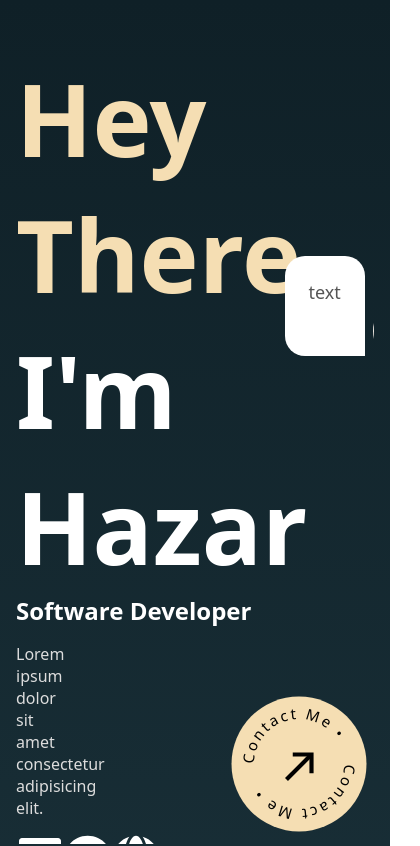
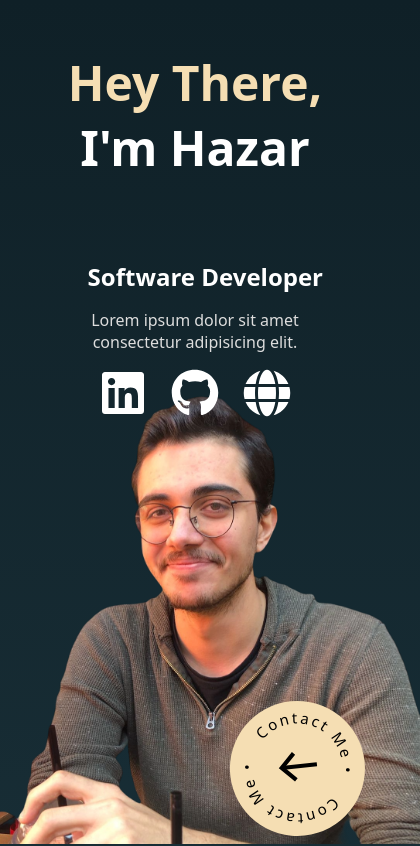
Before and after one commit to HazarN/website, a React (Vite) app: page / in a window 390 px wide. Shown: the top 846 px of the page, 420 px wide, since content can reach past the window. Built offline with nearby package versions, Linux system fonts and the light colour scheme.

Commit message:
feature(_responsiveness): Responsiveness implemented to the hero section, also animations are implemented to the project with motion/react

```diff
--- a/package.json
+++ b/package.json
@@ -10,9 +10,11 @@
     "preview": "vite preview"
   },
   "dependencies": {
+    "motion": "^12.7.4",
     "react": "^19.0.0",
     "react-dom": "^19.0.0",
     "react-icons": "^5.5.0",
+    "react-type-animation": "^3.2.0",
     "styled-components": "^6.1.17"
   },
   "devDependencies": {
--- a/src/features/hero/BubbleSpeech.tsx
+++ b/src/features/hero/BubbleSpeech.tsx
@@ -1,15 +1,7 @@
-import styled from 'styled-components';
-
-const StyledBubbleSpeech = styled.div`
-  margin-top: 256px;
-
-  display: flex;
-  justify-content: space-between;
-  align-items: end;
-  gap: 8px;
-
-  width: 50%;
-`;
+import media from '@styles/media';
+import { motion } from 'motion/react';
+import { TypeAnimation } from 'react-type-animation';
+import styled, { css } from 'styled-components';
 
 const Bubble = styled.p`
   width: 100%;
@@ -29,12 +21,54 @@ const ProfileImage = styled.img`
   border-radius: 50%;
 `;
 
+const StyledBubbleSpeech = styled.div`
+  margin-top: 256px;
+
+  display: flex;
+  justify-content: space-between;
+  align-items: end;
+  gap: 8px;
+
+  width: 50%;
+
+  ${media.desktop(
+    'max-width',
+    css`
+      width: 100%;
+    `
+  )}
+  ${media.tablet(
+    'max-width',
+    css`
+      display: none;
+    `
+  )}
+`;
+const AnimatedStyledBubbleSpeech = motion(StyledBubbleSpeech);
+
 function BubbleSpeech() {
   return (
-    <StyledBubbleSpeech>
-      <Bubble className='bubble'>text</Bubble>
+    <AnimatedStyledBubbleSpeech animate={{ opacity: [0, 1] }} transition={{ duration: 1 }}>
+      <Bubble className='bubble'>
+        <TypeAnimation
+          sequence={[
+            'Building Scalable Web Applications',
+            1000,
+            'Developing Robust Backend Solutions',
+            1000,
+            'Creating Seamless User Experiences',
+            1000,
+            'Optimizing Code for Performance',
+            1000,
+          ]}
+          wrapper='span'
+          speed={40}
+          deletionSpeed={60}
+          repeat={Infinity}
+        />
+      </Bubble>
       <ProfileImage src='/hero-pp.jpeg' alt='profile photo' />
-    </StyledBubbleSpeech>
+    </AnimatedStyledBubbleSpeech>
   );
 }
 
--- a/src/features/hero/Hero.tsx
+++ b/src/features/hero/Hero.tsx
@@ -1,21 +1,32 @@
-import styled from 'styled-components';
+import styled, { css } from 'styled-components';
 
+import HeroBackground from '@features/hero/HeroBackground';
 import HeroLeft from '@features/hero/HeroLeft';
-import HeroRight from './HeroRight';
+import HeroRight from '@features/hero/HeroRight';
+import media from '@styles/media';
 
 const StyledHero = styled.div`
   display: flex;
 
   height: 100%;
   overflow: hidden;
+
+  ${media.tablet(
+    'max-width',
+    css`
+      flex-direction: column;
+      align-items: end;
+    `
+  )}
 `;
 
 function Hero() {
   return (
     <StyledHero>
       <HeroLeft />
+      <HeroRight />
 
-      <HeroRight />
+      <HeroBackground />
     </StyledHero>
   );
 }
--- /dev/null
+++ b/src/features/hero/HeroBackground.tsx
@@ -0,0 +1,67 @@
+import media from '@styles/media';
+import styled, { css } from 'styled-components';
+
+const StyledHeroBackground = styled.div`
+  position: absolute;
+  top: 0;
+  left: 0;
+
+  width: 100%;
+  height: 100%;
+
+  z-index: -1;
+`;
+
+const ImageWrapper = styled.div`
+  position: absolute;
+  bottom: 0;
+  left: 0;
+  right: 0;
+  margin: auto;
+
+  height: 80%;
+  width: max-content;
+
+  img {
+    width: 100%;
+    height: 100%;
+    object-fit: cover;
+  }
+
+  ${media.desktop(
+    'max-width',
+    css`
+      height: 55%;
+      top: auto;
+      bottom: 0;
+    `
+  )}
+  ${media.laptop(
+    'max-width',
+    css`
+      height: 45%;
+      top: auto;
+      bottom: 0;
+    `
+  )}
+  ${media.tablet(
+    'max-width',
+    css`
+      height: 55%;
+    `
+  )}
+`;
+
+function HeroBackground() {
+  return (
+    <StyledHeroBackground>
+      {/* 3d Shape */}
+
+      <ImageWrapper className='heroImg'>
+        <img src='/hero.png' alt='background image' />
+      </ImageWrapper>
+    </StyledHeroBackground>
+  );
+}
+
+export default HeroBackground;
--- a/src/features/hero/HeroContainer.styled.ts
+++ b/src/features/hero/HeroContainer.styled.ts
@@ -1,3 +1,4 @@
+import media from '@styles/media';
 import styled, { css } from 'styled-components';
 
 type Props = { alignment?: 'left' | 'right' };
@@ -7,10 +8,29 @@ const HeroContainer = styled.div<Props>`
   justify-content: space-between;
 
   ${({ alignment }) =>
-    alignment === 'right' &&
-    css`
-      align-items: end;
-    `}
+    alignment === 'right'
+      ? css`
+          align-items: end;
+
+          ${media.tablet(
+            'max-width',
+            css`
+              flex-direction: row;
+              justify-content: end;
+              align-content: end;
+            `
+          )}
+        `
+      : css`
+          ${media.tablet(
+            'max-width',
+            css`
+              width: 100%;
+              align-items: center;
+              text-align: center;
+            `
+          )}
+        `}
 
   width: 50%;
   height: 100%;
--- a/src/features/hero/HeroLeft.tsx
+++ b/src/features/hero/HeroLeft.tsx
@@ -1,7 +1,10 @@
+import { easeInOut } from 'motion';
+import { motion } from 'motion/react';
 import { FaGithub, FaGlobe, FaLinkedin } from 'react-icons/fa';
-import styled from 'styled-components';
+import styled, { css } from 'styled-components';
 
 import HeroContainer from '@features/hero/HeroContainer.styled';
+import media from '@styles/media';
 
 const HeroTitle = styled.h1`
   margin-top: 50px;
@@ -11,8 +14,42 @@ const HeroTitle = styled.h1`
   span {
     color: white;
   }
+
+  ${media.extra(
+    'max-width',
+    css`
+      font-size: 72px;
+    `
+  )}
+  ${media.laptop(
+    'max-width',
+    css`
+      font-size: 64px;
+    `
+  )}
+  ${media.tablet(
+    'max-width',
+    css`
+      font-size: 48px;
+    `
+  )}
 `;
+const AnimatedTitle = motion(HeroTitle);
 
+const infoVariants = {
+  initial: {
+    x: -100,
+    opacity: 0,
+  },
+  animate: {
+    x: 0,
+    opacity: 1,
+    transition: {
+      duration: 1,
+      staggerChildren: 0.2,
+    },
+  },
+};
 const HeroInfo = styled.div`
   width: 30%;
 
@@ -25,49 +62,92 @@ const HeroInfo = styled.div`
     margin: 16px 0;
     color: #ddd;
   }
+
+  ${media.extra(
+    'max-width',
+    css`
+      width: 60%;
+    `
+  )}
 `;
+const AnimatedHeroInfo = motion(HeroInfo);
 
 const Links = styled.ul`
   display: flex;
   justify-content: space-between;
 
   margin-top: 16px;
+
+  ${media.tablet(
+    'max-width',
+    css`
+      justify-content: center;
+      gap: 24px;
+    `
+  )}
 `;
+const AnimatedLinks = motion(Links);
 
 const MouseIcon = styled.a`
   margin-bottom: 50px;
   width: max-content;
+
+  ${media.tablet(
+    'max-width',
+    css`
+      display: none;
+    `
+  )}
 `;
+const AnimatedMouseIcon = motion(MouseIcon);
 
 function HeroLeft() {
   return (
     <HeroContainer>
-      <HeroTitle>
+      <AnimatedTitle
+        initial={{ y: -100, opacity: 0 }}
+        animate={{ y: 0, opacity: 1 }}
+        transition={{ duration: 1 }}
+      >
         Hey There,
         <br />
         <span>I'm Hazar</span>
-      </HeroTitle>
+      </AnimatedTitle>
 
-      <HeroInfo>
-        <h2>Software Developer</h2>
-        <p>Lorem ipsum dolor sit amet consectetur adipisicing elit.</p>
+      <AnimatedHeroInfo variants={infoVariants} initial='initial' animate='animate'>
+        <motion.h2 variants={infoVariants}> Software Developer</motion.h2>
+        <motion.p variants={infoVariants}>
+          Lorem ipsum dolor sit amet consectetur adipisicing elit.
+        </motion.p>
 
-        <Links>
-          <a target='_blank' href='https://linkedin.com/in/hazarnamdar'>
+        <AnimatedLinks variants={infoVariants}>
+          <motion.a
+            variants={infoVariants}
+            target='_blank'
+            href='https://linkedin.com/in/hazarnamdar'
+          >
             <FaLinkedin size={48} />
-          </a>
+          </motion.a>
 
-          <a target='_blank' href='https://github.com/HazarN'>
+          <motion.a variants={infoVariants} target='_blank' href='https://github.com/HazarN'>
             <FaGithub size={48} />
-          </a>
+          </motion.a>
 
-          <a target='_blank' href='https://leetcode.com/HazarN'>
+          <motion.a variants={infoVariants} target='_blank' href='https://leetcode.com/HazarN'>
             <FaGlobe size={48} />
-          </a>
-        </Links>
-      </HeroInfo>
+          </motion.a>
+        </AnimatedLinks>
+      </AnimatedHeroInfo>
 
-      <MouseIcon href='/#services'>
+      <AnimatedMouseIcon
+        animate={{ y: [0, 5], opacity: [0, 1, 0] }}
+        transition={{
+          duration: 4,
+          repeat: Infinity,
+          ease: easeInOut,
+        }}
+        href='/#services'
+      >
         <svg
           width='50px'
           height='50px'
@@ -80,9 +160,20 @@ function HeroLeft() {
             stroke='white'
             strokeWidth='1'
           />
-          <path d='M12 5V8' stroke='white' strokeWidth='1' strokeLinecap='round' />
+          <motion.path
+            d='M12 5V8'
+            stroke='white'
+            strokeWidth='1'
+            strokeLinecap='round'
+            animate={{ y: [0, 5] }}
+            transition={{
+              duration: 4,
+              repeat: Infinity,
+              ease: easeInOut,
+            }}
+          />
         </svg>
-      </MouseIcon>
+      </AnimatedMouseIcon>
     </HeroContainer>
   );
 }
--- a/src/features/hero/HeroRight.tsx
+++ b/src/features/hero/HeroRight.tsx
@@ -1,3 +1,4 @@
+import { motion } from 'motion/react';
 import styled from 'styled-components';
 import BubbleSpeech from './BubbleSpeech';
 import HeroContainer from './HeroContainer.styled';
@@ -5,6 +6,7 @@ import HeroContainer from './HeroContainer.styled';
 const ContactButton = styled.div`
   position: relative;
 `;
+const AnimatedContactButton = motion(ContactButton);
 
 const CircleText = styled.text`
   letter-spacing: 3px;
@@ -30,8 +32,15 @@ function HeroRight() {
     <HeroContainer alignment='right'>
       <BubbleSpeech />
 
-      <a href='/#contact'>
-        <ContactButton>
+      <motion.a
+        href='/#contact'
+        animate={{ x: [200, 0], opacity: [0, 1] }}
+        transition={{ duration: 2 }}
+      >
+        <AnimatedContactButton
+          animate={{ rotate: [0, 360] }}
+          transition={{ duration: 10, repeat: Infinity, ease: 'linear' }}
+        >
           <svg viewBox='0 0 200 200' width='150' height='150'>
             <circle cx='100' cy='100' r='90' fill='wheat' />
             <path
@@ -62,8 +71,8 @@ function HeroRight() {
               <polyline points='9 6 18 6 18 15' />
             </svg>
           </Arrow>
-        </ContactButton>
-      </a>
+        </AnimatedContactButton>
+      </motion.a>
     </HeroContainer>
   );
 }
--- a/src/styles/App.styled.ts
+++ b/src/styles/App.styled.ts
@@ -1,4 +1,6 @@
-import styled from 'styled-components';
+import styled, { css } from 'styled-components';
+
+import media from '@styles/media';
 
 const StyledApp = styled.main`
   max-width: 1536px;
@@ -7,25 +9,36 @@ const StyledApp = styled.main`
   margin-left: auto;
   margin-right: auto;
 
-  @media (min-width: 640px) {
-    max-width: 640px;
-  }
-
-  @media (min-width: 768px) {
-    max-width: 768px;
-  }
-
-  @media (min-width: 1024px) {
-    max-width: 1024px;
-  }
-
-  @media (min-width: 1288px) {
-    max-width: 1288px;
-  }
-
-  @media (min-width: 1536px) {
-    max-width: 1536px;
-  }
+  ${media.mobile(
+    'min-width',
+    css`
+      max-width: 640px;
+    `
+  )}
+  ${media.tablet(
+    'min-width',
+    css`
+      max-width: 768px;
+    `
+  )}
+  ${media.laptop(
+    'min-width',
+    css`
+      max-width: 1024px;
+    `
+  )}
+  ${media.desktop(
+    'min-width',
+    css`
+      max-width: 1288px;
+    `
+  )}
+  ${media.extra(
+    'min-width',
+    css`
+      max-width: 1536px;
+    `
+  )}
 `;
 
 export default StyledApp;
--- /dev/null
+++ b/src/styles/media.ts
@@ -0,0 +1,41 @@
+import { Interpolation } from 'styled-components';
+
+type Breakpoints = {
+  mobile: string;
+  tablet: string;
+  laptop: string;
+  desktop: string;
+  extra: string;
+};
+
+type Query = 'min-width' | 'max-width';
+
+const sizes: Breakpoints = {
+  mobile: '640px',
+  tablet: '768px',
+  laptop: '1024px',
+  desktop: '1288px',
+  extra: '1536px',
+};
+
+type Media = {
+  [key in keyof Breakpoints]: (query: Query, styles: Interpolation<any>) => Interpolation<any>;
+};
+
+const media = Object.keys(sizes).reduce((acc, label) => {
+  const typedLabel = label as keyof Breakpoints;
+
+  acc[typedLabel] = (query: Query, styles: Interpolation<any>) => {
+    const size = sizes[typedLabel];
+
+    return `
+      @media (${query}: ${size}) {
+        ${styles}
+      }
+    `;
+  };
+
+  return acc;
+}, {} as Media);
+
+export default media;
```
Also changed, not shown: 1 other file (tests, documents, lock files or other folders).
